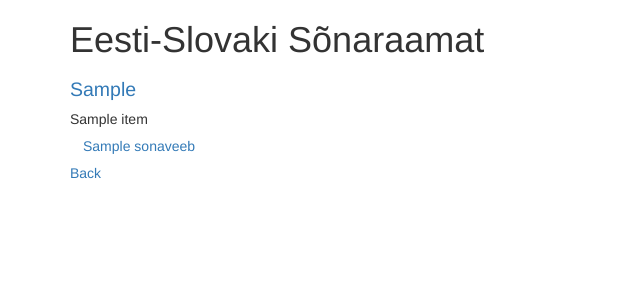
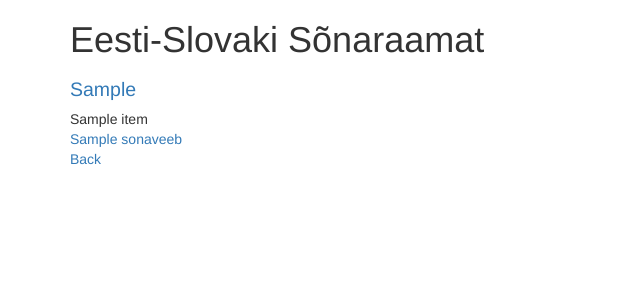
Before and after one commit to x-mia/Dictionary-app, a Flask app: template app/templates/dictionary.html in a window 1280 px wide. Shown: the top 300 px of the page, without its empty margins (0-640 px from the left). Run offline with Flask 2, Linux system fonts and the light colour scheme; the template is opened without the code that fills it: most values are stand-ins (such as "Sample title", 1, 10 or a date in 2020); some libraries are stand-ins or nearby versions.

```diff
--- a/app/templates/dictionary.html
+++ b/app/templates/dictionary.html
@@ -17,7 +17,7 @@
     </div>
     <div class="row">
         <div class="col-md-4">
-          <button type="button" class="btn btn-link"> {{ entry.sonaveeb }} </button>
+			<a href= {{ entry.sonaveeb }} > {{ entry.sonaveeb }} </a>
         </div>
     </div>
     <a href="{{ url_for('index') }}">Back</a>
```
Also changed, not shown: 1 other file.
